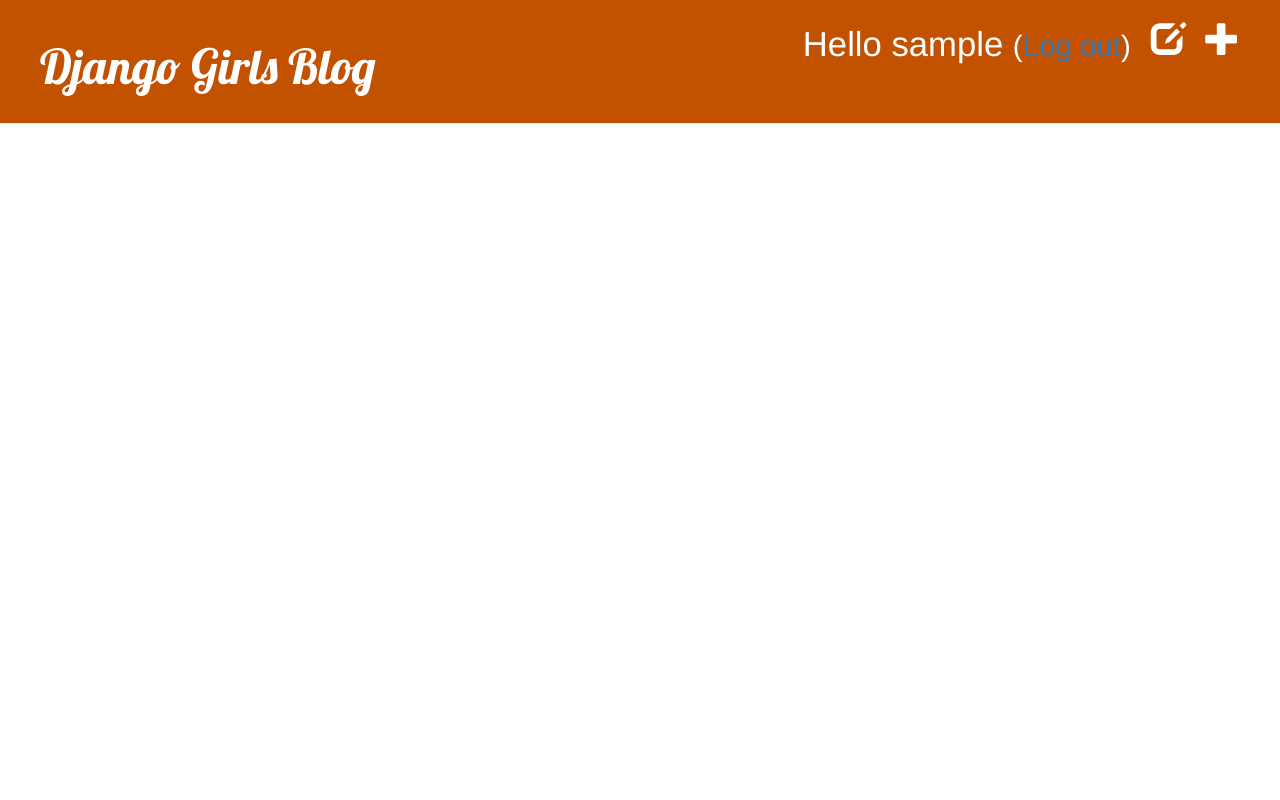
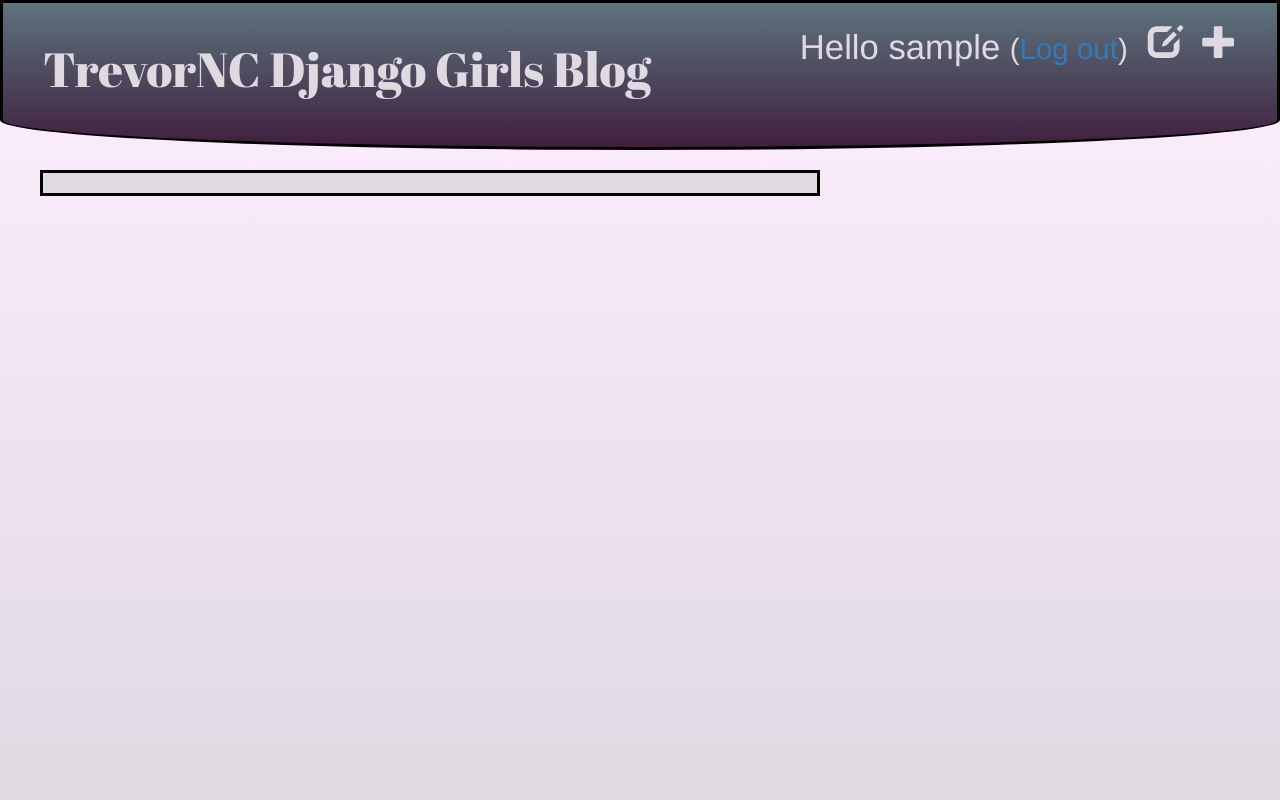
Before and after one commit to ChuckTheTsundereFoxNeenja/my-first-blog, a Django app: page / in a window 1280 px wide. Run offline with Django 3.2, Linux system fonts and the light colour scheme; the visitor is signed in with stand-in values (Sample User, id 1); data that the repository does not hold is empty; some libraries are stand-ins or nearby versions.

Commit message:
CSS Updates

```diff
--- a/blog/static/css/blog.css
+++ b/blog/static/css/blog.css
@@ -1,25 +1,49 @@
 .page-header {
-    background-color: #C25100;
     margin-top: 0;
     padding: 20px 20px 20px 40px;
+    height: 150px;
+    background-image: linear-gradient(#5D737E, #401F3E);
+    border-bottom-left-radius: 50% 20%;
+    border-bottom-right-radius: 50% 20%;
+	border: 3px solid black;
 }
 
 .page-header h1, .page-header h1 a, .page-header h1 a:visited, .page-header h1 a:active {
-    color: #ffffff;
+    color: #DFD9E2;
     font-size: 36pt;
     text-decoration: none;
 }
 
+.dotted-break {
+	border: 1px dashed black;
+	width: 100%;
+	margin: auto;
+	margin-top: 5%;
+	margin-bottom: 5%;
+}
+
+.col-md-8 {
+	border: 3px solid black;
+	background-color: #DFD9E2;
+}
+
 .content {
     margin-left: 40px;
+	margin-bottom: 10px;
+	font-family: 'Helvetica';
+}
+
+body {
+	background-image: linear-gradient(#FFEFFF, #DFD9E2);
 }
 
 h1, h2, h3, h4 {
-    font-family: 'Lobster', cursive;
+    font-family: 'Abril Fatface', cursive;
 }
 
 .date {
     color: #828282;
+	text-transform: capitalize;
 }
 
 .save {
@@ -31,14 +55,14 @@
 }
 
 .top-menu, .top-menu:hover, .top-menu:visited {
-    color: #ffffff;
+    color: #DFD9E2;
     float: right;
     font-size: 26pt;
     margin-right: 20px;
 }
 
 .post {
-    margin-bottom: 70px;
+    margin-bottom: 50px;
 }
 
 .post h2 a, .post h2 a:visited {
--- a/blog/templates/blog/base.html
+++ b/blog/templates/blog/base.html
@@ -4,6 +4,7 @@
 		<link rel="stylesheet" href="//maxcdn.bootstrapcdn.com/bootstrap/3.2.0/css/bootstrap.min.css">
 		<link rel="stylesheet" href="//maxcdn.bootstrapcdn.com/bootstrap/3.2.0/css/bootstrap-theme.min.css">
 		<link href="//fonts.googleapis.com/css?family=Lobster&subset=latin,latin-ext" rel="stylesheet" type="text/css">
+		<link href="//fonts.googleapis.com/css2?family=Abril+Fatface&display=swap" rel="stylesheet" type="text/css">
 		<link rel="stylesheet" href="{% static 'css/blog.css' %}">
         <title>Trevor's Django Blog</title>
     </head>
@@ -17,7 +18,7 @@
 			{% else %}
 				<a href="{% url 'login' %}" class="top-menu"><span class="glyphicon glyphicon-lock"></span></a>
 			{% endif %}
-			<h1><a href="/">Django Girls Blog</a></h1>
+			<h1><a href="/">TrevorNC Django Girls Blog</a></h1>
 		</div>
 		<div class="content container">
 			<div class="row">
--- a/blog/templates/blog/post_detail.html
+++ b/blog/templates/blog/post_detail.html
@@ -2,6 +2,7 @@
 
 {% block content %}
     <div class="post">
+		<br>
         {% if post.published_date %}
             <div class="date">
                 {{ post.published_date }}
@@ -16,7 +17,7 @@
         <h2>{{ post.title }}</h2>
         <p>{{ post.text|linebreaksbr }}</p>
     </div>
-	<hr>
+	<hr class="dotted-break">
 	<a class="btn btn-default" href="{% url 'add_comment_to_post' pk=post.pk %}">Add comment</a>
 	{% for comment in post.comments.all %}
 		{% if user.is_authenticated or comment.approved_comment %}
--- a/blog/templates/blog/post_list.html
+++ b/blog/templates/blog/post_list.html
@@ -1,6 +1,7 @@
 {% extends 'blog/base.html' %}
 
 {% block content %}
+	<br>
 	{% for post in posts %}
 		<div class="post">
 			<div class="date">
@@ -10,5 +11,6 @@
 			<p>{{ post.text|linebreaksbr }}</p>
 			<a href="{% url 'post_detail' pk=post.pk %}">Comments: {{ post.approved_comments.count }}</a>
 		</div>
+		<hr class="dotted-break">
 	{% endfor %}
 {% endblock %}
```
